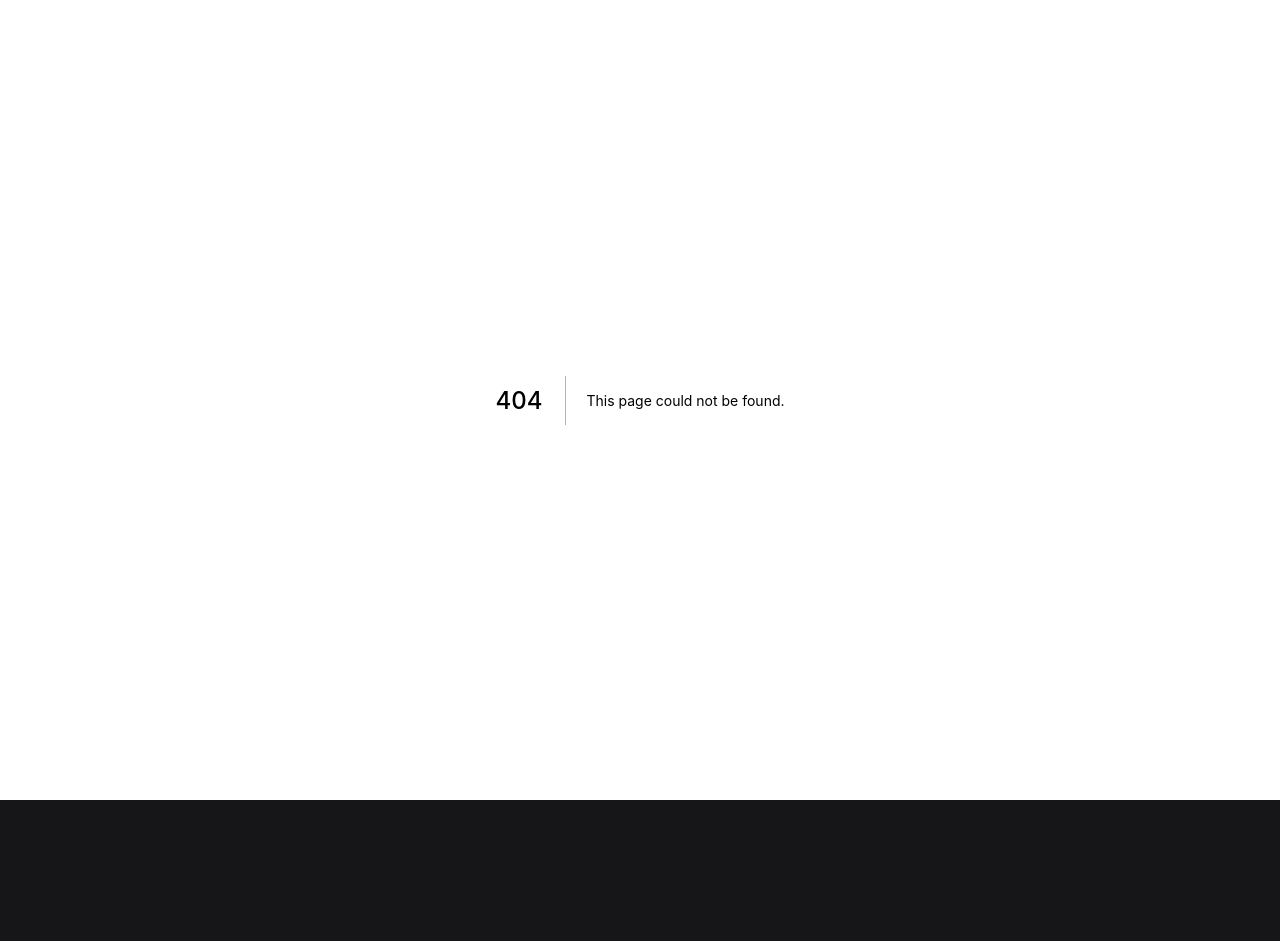
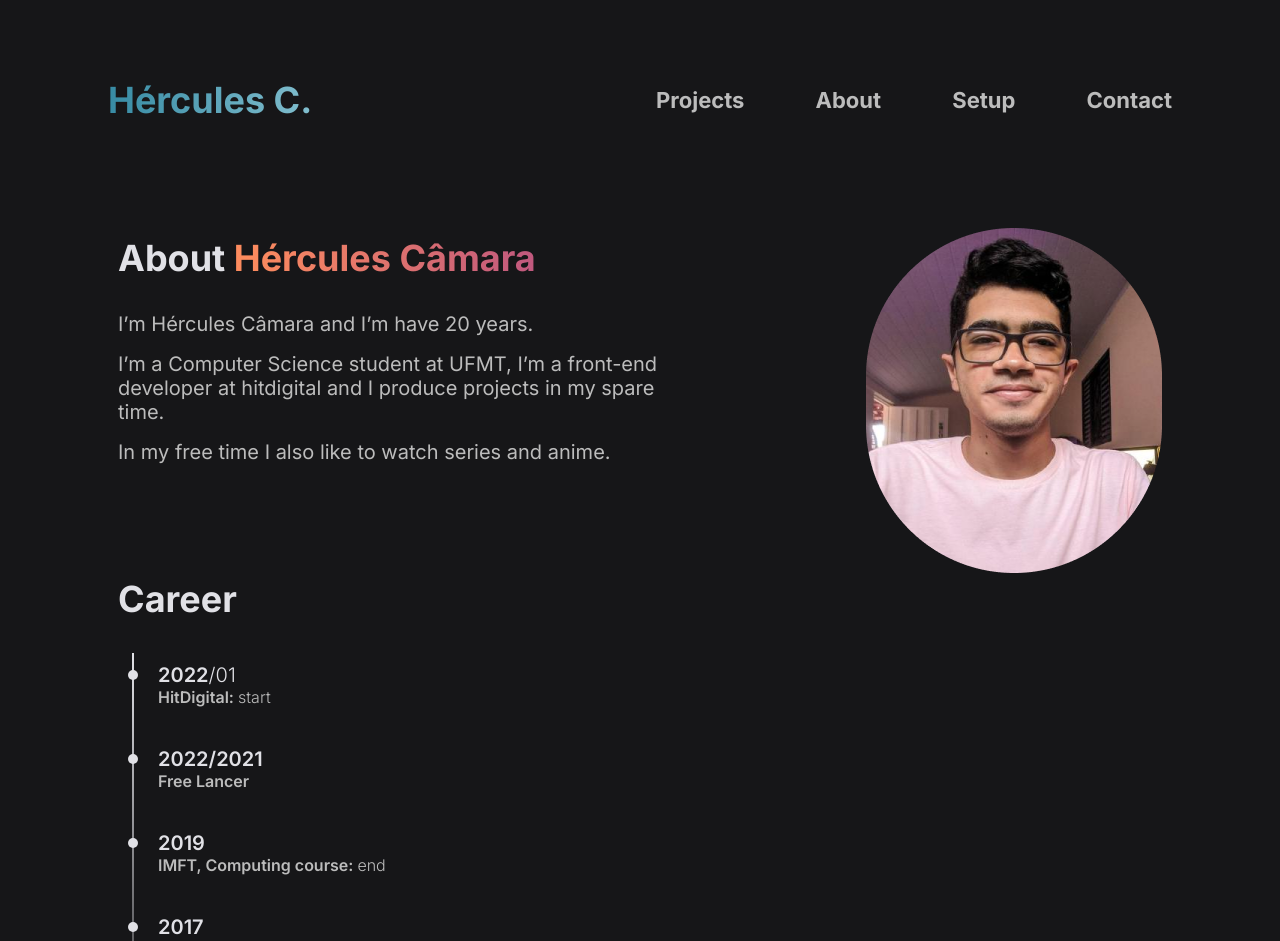
Before and after one commit to HerculesCamara/HerculesCamara-Portfolio, a Next.js app: page /about in a window 1280 px wide. Before the commit this address had no page. Shown: the top 941 px of the page. Before the commit the page ends 800 px from the top, so only its background shows below. Built offline with nearby package versions, Linux system fonts and the light colour scheme.

Commit message:
feat: about page creation.

```diff
--- a/src/components/Header/index.tsx
+++ b/src/components/Header/index.tsx
@@ -8,7 +8,7 @@ export function Header() {
       </Logo>
       <Links>
         <a href="../work-in">Projects</a>
-        <a href="../work-in">About</a>
+        <a href="../about">About</a>
         <a href="../work-in">Setup</a>
         <a href="../work-in">Contact</a>
       </Links>
--- a/src/components/WorkInProgress/styles.ts
+++ b/src/components/WorkInProgress/styles.ts
@@ -1,6 +1,6 @@
 import styled from 'styled-components'
 
-export const Container = styled.div`
+export const Container = styled.main`
   width: 100%;
   height: 100%;
   max-height: 15rem;
--- /dev/null
+++ b/src/pages/about.tsx
@@ -0,0 +1,92 @@
+import { Footer } from '@/components/Footer'
+import { Header } from '@/components/Header'
+import {
+  About,
+  Container,
+  Apresentation,
+  Career,
+  Me,
+  TimeLine,
+  Date,
+  Content,
+  Mobile
+} from '@/styles/about'
+
+import { NextPage } from 'next'
+import Head from 'next/head'
+import Image from 'next/image'
+
+import me from '@/assets/me-about.png'
+import { WorkInProgress } from '@/components/WorkInProgress'
+
+const WorkIn: NextPage = () => {
+  return (
+    <>
+      <Head>
+        <title>Hércules C. | About</title>
+      </Head>
+      <Header />
+      <Container>
+        <Content>
+          <About>
+            <Apresentation>
+              <h1>
+                About <span>Hércules Câmara</span>
+              </h1>
+              <p>I’m Hércules Câmara and I’m have 20 years.</p>
+
+              <p>
+                I’m a Computer Science student at UFMT, I’m a front-end
+                developer at hitdigital and I produce projects in my spare time.
+              </p>
+
+              <p>In my free time I also like to watch series and anime.</p>
+            </Apresentation>
+            <Me>
+              <Image src={me} />
+            </Me>
+          </About>
+          <Career>
+            <h2>Career</h2>
+            <TimeLine>
+              <Date>
+                <h4>
+                  2022<span>/01</span>
+                </h4>
+                <p>
+                  HitDigital: <span>start</span>
+                </p>
+              </Date>
+              <Date>
+                <h4>2022/2021</h4>
+                <p>Free Lancer</p>
+              </Date>
+              <Date>
+                <h4>2019</h4>
+                <p>
+                  IMFT, Computing course: <span>end</span>
+                </p>
+              </Date>
+              <Date>
+                <h4>2017</h4>
+                <p>
+                  IFMT, Computing course: <span>start</span>
+                </p>
+              </Date>
+              <Date>
+                <h4>2002</h4>
+                <p>Birth</p>
+              </Date>
+            </TimeLine>
+          </Career>
+        </Content>
+      </Container>
+      <Footer />
+      <Mobile>
+        <WorkInProgress />
+      </Mobile>
+    </>
+  )
+}
+
+export default WorkIn
--- a/src/styles/Home.ts
+++ b/src/styles/Home.ts
@@ -1,6 +1,6 @@
 import styled from 'styled-components'
 
-export const Container = styled.div`
+export const Container = styled.main`
   padding: 6.75rem;
   flex: 1;
 
--- /dev/null
+++ b/src/styles/about.ts
@@ -0,0 +1,155 @@
+import styled from 'styled-components'
+
+export const Container = styled.main`
+  width: 100%;
+
+  padding-top: 7.125rem;
+  padding-bottom: 7.125rem;
+  padding-left: 6.75rem;
+  padding-right: 6.75rem;
+
+  @media (max-width: 1000px) {
+    display: none;
+  }
+`
+export const Content = styled.div`
+  width: 100%;
+  max-width: 65.25rem;
+
+  margin-left: auto;
+  margin-right: auto;
+`
+
+export const About = styled.div`
+  display: flex;
+  gap: 1rem;
+
+  justify-content: space-between;
+`
+
+export const Apresentation = styled.div`
+  width: 100%;
+  max-width: 35.25rem;
+
+  h1 {
+    font-size: 2.25rem;
+    font-weight: 700;
+    color: var(--gray-light);
+
+    span {
+      background-image: linear-gradient(90deg, #fc8b5e 5%, #c0587e 100%);
+      background-clip: text;
+      -webkit-background-clip: text;
+      -webkit-text-fill-color: transparent;
+      color: black;
+    }
+  }
+
+  p {
+    font-size: 1.25rem;
+    font-weight: 400;
+    color: var(--gray-medium);
+
+    margin-top: 1rem;
+
+    :first-of-type {
+      margin-top: 2rem;
+    }
+  }
+`
+
+export const Me = styled.div`
+  margin-top: -0.5rem;
+
+  image {
+    max-width: 18.5rem;
+  }
+`
+
+export const Career = styled.div`
+  h2 {
+    font-size: 2.25rem;
+    font-weight: 700;
+    color: var(--gray-light);
+  }
+`
+
+export const TimeLine = styled.div`
+  position: relative;
+
+  margin-top: 2rem;
+
+  ::before {
+    width: 2px;
+    height: 100%;
+    position: absolute;
+    background-image: linear-gradient(180deg, #e1e1e6 0%, #e1e1e600 100%);
+    content: '';
+    left: 14px;
+  }
+`
+
+export const Date = styled.div`
+  position: relative;
+  padding-left: 40px;
+
+  margin-top: 40px;
+
+  h4 {
+    font-size: 1.25rem;
+    font-weight: 600;
+    color: var(--gray-light);
+
+    span {
+      font-weight: 300;
+    }
+  }
+
+  p {
+    font-size: 1rem;
+    font-weight: 600;
+    color: var(--gray-medium);
+
+    span {
+      font-weight: 300;
+    }
+  }
+
+  ::before {
+    width: 10px;
+    height: 10px;
+
+    border-radius: 50%;
+    top: 7px;
+    left: 10px;
+
+    content: ' ';
+    position: absolute;
+    background: var(--gray-light);
+  }
+
+  :first-of-type {
+    padding-top: 10px;
+    margin-top: 0px;
+
+    ::before {
+      top: 17px;
+    }
+  }
+
+  :last-of-type {
+    margin-top: 80px;
+    padding-bottom: 20px;
+  }
+`
+export const Mobile = styled.div`
+  height: 100%;
+
+  display: flex;
+  flex-direction: column;
+  align-items: center;
+
+  @media (min-width: 1000px) {
+    display: none;
+  }
+`
```
Also changed, not shown: src/assets/me-about.png (added).
